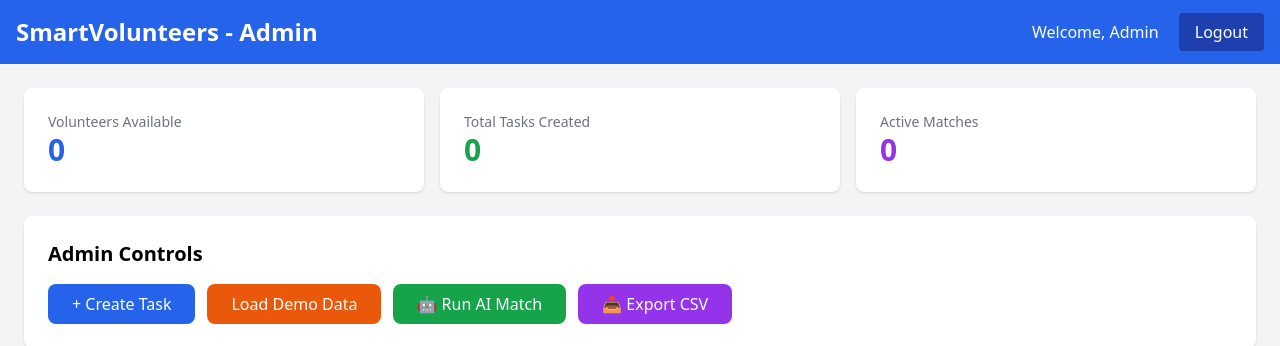
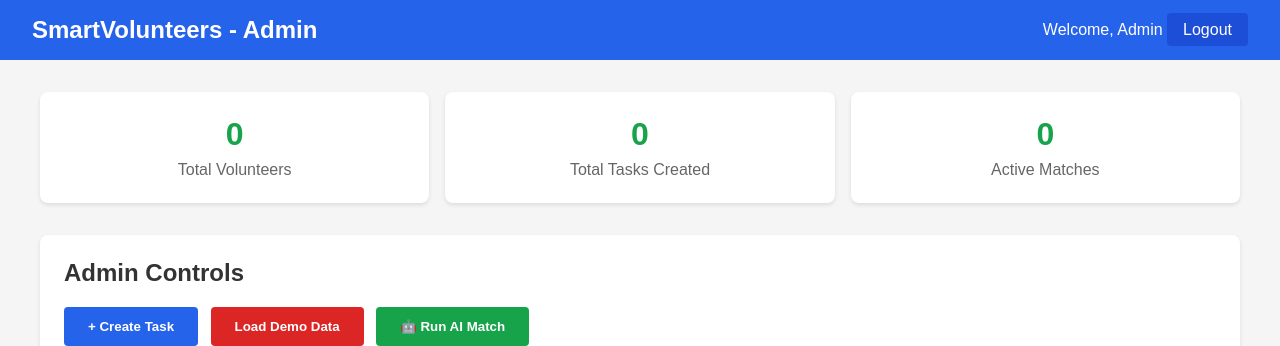
Before and after one commit to sanjugangatkar068-eng/Smartvolunteers-AI, a Flask app: page /dashboard in a window 1280 px wide. Shown: the top 346 px of the page. Run offline with Flask 3, Linux system fonts and the light colour scheme; the visitor is signed in with stand-in values (Sample User, id 1); some libraries are stand-ins or nearby versions.

Commit message:
Refactor HTML structure and styles for admin dashboard

```diff
--- a/templates/index.html
+++ b/templates/index.html
@@ -1,141 +1,178 @@
 <!DOCTYPE html>
-<html>
+<html lang="en">
 <head>
+    <meta charset="UTF-8">
+    <meta name="viewport" content="width=device-width, initial-scale=1.0">
     <title>SmartVolunteers - Admin Dashboard</title>
-    <script src="https://cdn.tailwindcss.com"></script>
     <link rel="stylesheet" href="https://unpkg.com/leaflet@1.9.4/dist/leaflet.css" />
-    <script src="https://unpkg.com/leaflet@1.9.4/dist/leaflet.js"></script>
+    <style>
+        body { font-family: Arial, sans-serif; margin: 0; background: #f5f5f5; color: #333; }
+        .navbar { background: #2563eb; color: white; padding: 1rem 2rem; display: flex; justify-content: space-between; align-items: center; }
+        .navbar h1 { margin: 0; font-size: 1.5rem; }
+        .navbar a { color: white; text-decoration: none; background: #1d4ed8; padding: 0.5rem 1rem; border-radius: 4px; }
+        .container { max-width: 1200px; margin: 2rem auto; padding: 0 1rem; }
+        .stats { display: grid; grid-template-columns: repeat(auto-fit, minmax(200px, 1fr)); gap: 1rem; margin-bottom: 2rem; }
+        .stat-card { background: white; padding: 1.5rem; border-radius: 8px; box-shadow: 0 2px 4px rgba(0,0,0,0.1); text-align: center; }
+        .stat-card h3 { margin: 0; font-size: 2rem; color: #16a34a; }
+        .stat-card p { margin: 0.5rem 0 0; color: #666; }
+        .card { background: white; padding: 1.5rem; border-radius: 8px; box-shadow: 0 2px 4px rgba(0,0,0,0.1); margin-bottom: 2rem; }
+        .card h2 { margin-top: 0; }
+        .btn { padding: 0.75rem 1.5rem; border: none; border-radius: 4px; cursor: pointer; font-weight: bold; margin-right: 0.5rem; }
+        .btn-primary { background: #2563eb; color: white; }
+        .btn-secondary { background: #dc2626; color: white; }
+        .btn-success { background: #16a34a; color: white; }
+        #map { height: 250px; width: 100%; border-radius: 8px; margin-top: 1rem; }
+        .grid { display: grid; grid-template-columns: 1fr 1fr; gap: 2rem; }
+        table { width: 100%; border-collapse: collapse; }
+        th, td { padding: 0.75rem; text-align: left; border-bottom: 1px solid #ddd; }
+        th { background: #f8f9fa; }
+        .modal { display: none; position: fixed; z-index: 1000; left: 0; top: 0; width: 100%; height: 100%; background: rgba(0,0,0,0.5); }
+        .modal-content { background: white; margin: 5% auto; padding: 2rem; border-radius: 8px; width: 90%; max-width: 500px; position: relative; }
+        .close { position: absolute; right: 1rem; top: 1rem; font-size: 1.5rem; cursor: pointer; }
+        label { display: block; margin: 1rem 0 0.5rem; font-weight: bold; }
+        input, select { width: 100%; padding: 0.75rem; border: 1px solid #ddd; border-radius: 4px; box-sizing: border-box; }
+        @media (max-width: 768px) { .grid { grid-template-columns: 1fr; } }
+    </style>
 </head>
-<body class="bg-gray-100">
-    <nav class="bg-blue-600 text-white p-4">
-        <div class="container mx-auto flex justify-between items-center">
-            <h1 class="text-2xl font-bold">SmartVolunteers - Admin</h1>
+<body>
+    <div class="navbar">
+        <h1>SmartVolunteers - Admin</h1>
         <div>
-                <span class="mr-4">Welcome, {{ user_name }}</span>
-                <a href="/logout" class="bg-blue-800 px-4 py-2 rounded hover:bg-blue-900">Logout</a>
-            </div>
-        </div>
-    </nav>
-
-    <div class="container mx-auto p-6">
-        <div class="grid grid-cols-1 md:grid-cols-3 gap-4 mb-6">
-            <div class="bg-white p-6 rounded-lg shadow">
-                <h3 class="text-gray-500 text-sm">Volunteers Available</h3>
-                <p class="text-3xl font-bold text-blue-600">{{ stats.total_volunteers }}</p>
-            </div>
-            <div class="bg-white p-6 rounded-lg shadow">
-                <h3 class="text-gray-500 text-sm">Total Tasks Created</h3>
-                <p class="text-3xl font-bold text-green-600">{{ stats.total_tasks }}</p>
-            </div>
-            <div class="bg-white p-6 rounded-lg shadow">
-                <h3 class="text-gray-500 text-sm">Active Matches</h3>
-                <p class="text-3xl font-bold text-purple-600">{{ stats.active_matches }}</p>
+            <span>Welcome, {{ user_name }}</span>
+            <a href="{{ url_for('logout') }}">Logout</a>
         </div>
     </div>
 
-        <div class="bg-white p-6 rounded-lg shadow mb-6">
-            <h2 class="text-xl font-bold mb-4">Admin Controls</h2>
-            <div class="flex flex-wrap gap-3">
-                <button onclick="openModal()" class="bg-blue-600 text-white px-6 py-2 rounded-lg hover:bg-blue-700">+ Create Task</button>
-                <form method="POST" action="/load_demo" class="inline">
-                    <button type="submit" class="bg-orange-600 text-white px-6 py-2 rounded-lg hover:bg-orange-700">Load Demo Data</button>
-                </form>
-                <form method="POST" action="/run_match" class="inline">
-                    <button type="submit" class="bg-green-600 text-white px-6 py-2 rounded-lg hover:bg-green-700">🤖 Run AI Match</button>
-                </form>
-                <a href="/export_csv" class="bg-purple-600 text-white px-6 py-2 rounded-lg hover:bg-purple-700">📥 Export CSV</a>
+    <div class="container">
+        <div class="stats">
+            <div class="stat-card">
+                <h3>{{ stats.total_volunteers }}</h3>
+                <p>Total Volunteers</p>
+            </div>
+            <div class="stat-card">
+                <h3>{{ stats.total_tasks }}</h3>
+                <p>Total Tasks Created</p>
+            </div>
+            <div class="stat-card">
+                <h3>{{ stats.active_matches }}</h3>
+                <p>Active Matches</p>
             </div>
         </div>
 
-        <div class="bg-white p-6 rounded-lg shadow mb-6">
-            <h2 class="text-xl font-bold mb-4">Task Locations</h2>
-            <div id="map" style="height: 400px;" class="rounded-lg"></div>
+        <div class="card">
+            <h2>Admin Controls</h2>
+            <button class="btn btn-primary" onclick="openModal()">+ Create Task</button>
+            <form method="POST" action="{{ url_for('load_demo') }}" style="display: inline;">
+                <button type="submit" class="btn btn-secondary">Load Demo Data</button>
+            </form>
+            <form method="POST" action="{{ url_for('run_match') }}" style="display: inline;">
+                <button type="submit" class="btn btn-success">🤖 Run AI Match</button>
+            </form>
         </div>
 
-        <div class="grid grid-cols-1 lg:grid-cols-2 gap-6">
-            <div class="bg-white p-6 rounded-lg shadow">
-                <h2 class="text-xl font-bold mb-4">All Tasks</h2>
+        <div class="card">
+            <h2>Task Locations</h2>
+            <div id="map"></div>
+        </div>
+
+        <div class="grid">
+            <div class="card">
+                <h2>All Tasks</h2>
                 {% if tasks %}
+                <table>
+                    <thead>
+                        <tr><th>Title</th><th>Location</th><th>Priority</th></tr>
+                    </thead>
+                    <tbody>
                         {% for task in tasks %}
-                    <div class="border-b py-3">
-                        <h3 class="font-bold">{{ task.title }}</h3>
-                        <p class="text-sm text-gray-600">Skills: {{ task.skills_required | join(', ') }}</p>
-                        <p class="text-sm text-gray-600">Location: {{ task.location }} | Priority: {{ task.priority }}</p>
-                    </div>
+                        <tr>
+                            <td>{{ task.title }}</td>
+                            <td>{{ task.location }}</td>
+                            <td>{{ task.priority }}</td>
+                        </tr>
                         {% endfor %}
+                    </tbody>
+                </table>
                 {% else %}
-                    <p class="text-gray-500">No tasks yet. Load demo data or create one.</p>
+                <p>No tasks yet. Load demo data or create one.</p>
                 {% endif %}
             </div>
 
-            <div class="bg-white p-6 rounded-lg shadow">
-                <h2 class="text-xl font-bold mb-4">All AI Matches</h2>
+            <div class="card">
+                <h2>All AI Matches</h2>
                 {% if matches %}
+                <table>
+                    <thead>
+                        <tr><th>Task</th><th>Volunteer</th><th>Score</th></tr>
+                    </thead>
+                    <tbody>
                         {% for match in matches %}
-                    <div class="border-b py-3">
-                        <h3 class="font-bold text-green-600">{{ match.task_title }}</h3>
-                        <p class="text-sm">→ {{ match.volunteer_name }} - {{ match.match_score }}%</p>
-                        <p class="text-xs text-gray-500">{{ match.reason }}</p>
-                    </div>
+                        <tr>
+                            <td>{{ match.task_title }}</td>
+                            <td>{{ match.volunteer_name }}</td>
+                            <td>{{ match.match_score }}%</td>
+                        </tr>
                         {% endfor %}
+                    </tbody>
+                </table>
+                <a href="{{ url_for('export_csv') }}" class="btn btn-primary" style="margin-top: 1rem; display: inline-block;">Export CSV</a>
                 {% else %}
-                    <p class="text-gray-500">Click "Run AI Match" to see matches</p>
+                <p>Click "Run AI Match" to see matches.</p>
                 {% endif %}
             </div>
         </div>
     </div>
 
-    <div id="createTaskModal" class="hidden fixed inset-0 bg-gray-600 bg-opacity-50 overflow-y-auto h-full w-full z-50">
-        <div class="relative top-20 mx-auto p-5 border w-96 shadow-lg rounded-md bg-white">
-            <div class="mt-3">
-                <div class="flex justify-between items-center mb-4">
-                    <h3 class="text-lg font-bold text-gray-900">Create New Task</h3>
-                    <button onclick="closeModal()" class="text-gray-400 hover:text-gray-600 text-2xl">&times;</button>
-                </div>
-                <form method="POST" action="/create_task">
-                    <div class="mb-3">
-                        <label class="block text-gray-700 text-sm font-bold mb-1">Task Name</label>
-                        <input name="task_name" type="text" required class="w-full px-3 py-2 border rounded-lg" placeholder="Beach Cleanup Drive">
-                    </div>
-                    <div class="mb-3">
-                        <label class="block text-gray-700 text-sm font-bold mb-1">Skills Needed</label>
-                        <input name="skills" type="text" required class="w-full px-3 py-2 border rounded-lg" placeholder="environment, cleanup, driving">
-                    </div>
-                    <div class="mb-3">
-                        <label class="block text-gray-700 text-sm font-bold mb-1">Location</label>
-                        <input name="location" type="text" required class="w-full px-3 py-2 border rounded-lg" placeholder="Bengaluru">
-                    </div>
-                    <div class="mb-3">
-                        <label class="block text-gray-700 text-sm font-bold mb-1">Priority</label>
-                        <select name="priority" class="w-full px-3 py-2 border rounded-lg">
-                            <option>Low</option>
-                            <option selected>Medium</option>
-                            <option>High</option>
+    <!-- Create Task Modal -->
+    <div id="taskModal" class="modal">
+        <div class="modal-content">
+            <span class="close" onclick="closeModal()">&times;</span>
+            <h2>Create New Task</h2>
+            <form method="POST" action="{{ url_for('create_task') }}">
+                <label for="task_name">Task Name</label>
+                <input type="text" id="task_name" name="task_name" required>
+
+                <label for="skills">Skills Needed</label>
+                <input type="text" id="skills" name="skills" placeholder="cleaning, driving" required>
+
+                <label for="location">Location</label>
+                <input type="text" id="location" name="location" placeholder="Bengaluru" required>
+
+                <label for="priority">Priority</label>
+                <select id="priority" name="priority" required>
+                    <option value="High">High</option>
+                    <option value="Medium">Medium</option>
+                    <option value="Low">Low</option>
                 </select>
-                    </div>
-                    <div class="mb-3">
-                        <label class="block text-gray-700 text-sm font-bold mb-1">Volunteers Needed</label>
-                        <input name="volunteers_needed" type="number" value="5" required class="w-full px-3 py-2 border rounded-lg">
-                    </div>
-                    <div class="mb-4">
-                        <label class="block text-gray-700 text-sm font-bold mb-1">Deadline</label>
-                        <input name="deadline" type="datetime-local" required class="w-full px-3 py-2 border rounded-lg">
-                    </div>
-                    <button type="submit" class="w-full bg-blue-600 text-white font-bold py-2 px-4 rounded-lg hover:bg-blue-700">Create Task</button>
+
+                <label for="volunteers_needed">Volunteers Needed</label>
+                <input type="number" id="volunteers_needed" name="volunteers_needed" value="1" min="1" required>
+
+                <label for="deadline">Deadline</label>
+                <input type="date" id="deadline" name="deadline" required>
+
+                <button type="submit" class="btn btn-primary" style="margin-top: 1rem;">Create Task</button>
             </form>
         </div>
     </div>
-    </div>
 
+    <script src="https://unpkg.com/leaflet@1.9.4/dist/leaflet.js"></script>
     <script>
-        var map = L.map('map').setView([12.9716, 77.5946], 12);
+        var map = L.map('map').setView([12.9716, 77.5946], 11);
         L.tileLayer('https://{s}.tile.openstreetmap.org/{z}/{x}/{y}.png').addTo(map);
 
-        function openModal() {
-            document.getElementById('createTaskModal').classList.remove('hidden');
+        {% for task in tasks %}
+        {% if task.location == 'Bengaluru' %}
+        L.marker([12.9716, 77.5946]).addTo(map).bindPopup('{{ task.title }}');
+        {% endif %}
+        {% endfor %}
+
+        function openModal() { document.getElementById('taskModal').style.display = 'block'; }
+        function closeModal() { document.getElementById('taskModal').style.display = 'none'; }
+        window.onclick = function(event) {
+            if (event.target == document.getElementById('taskModal')) {
+                closeModal();
             }
-        function closeModal() {
-            document.getElementById('createTaskModal').classList.add('hidden');
         }
     </script>
 </body>
```
Lines whose indentation alone changed are shown as unchanged.
